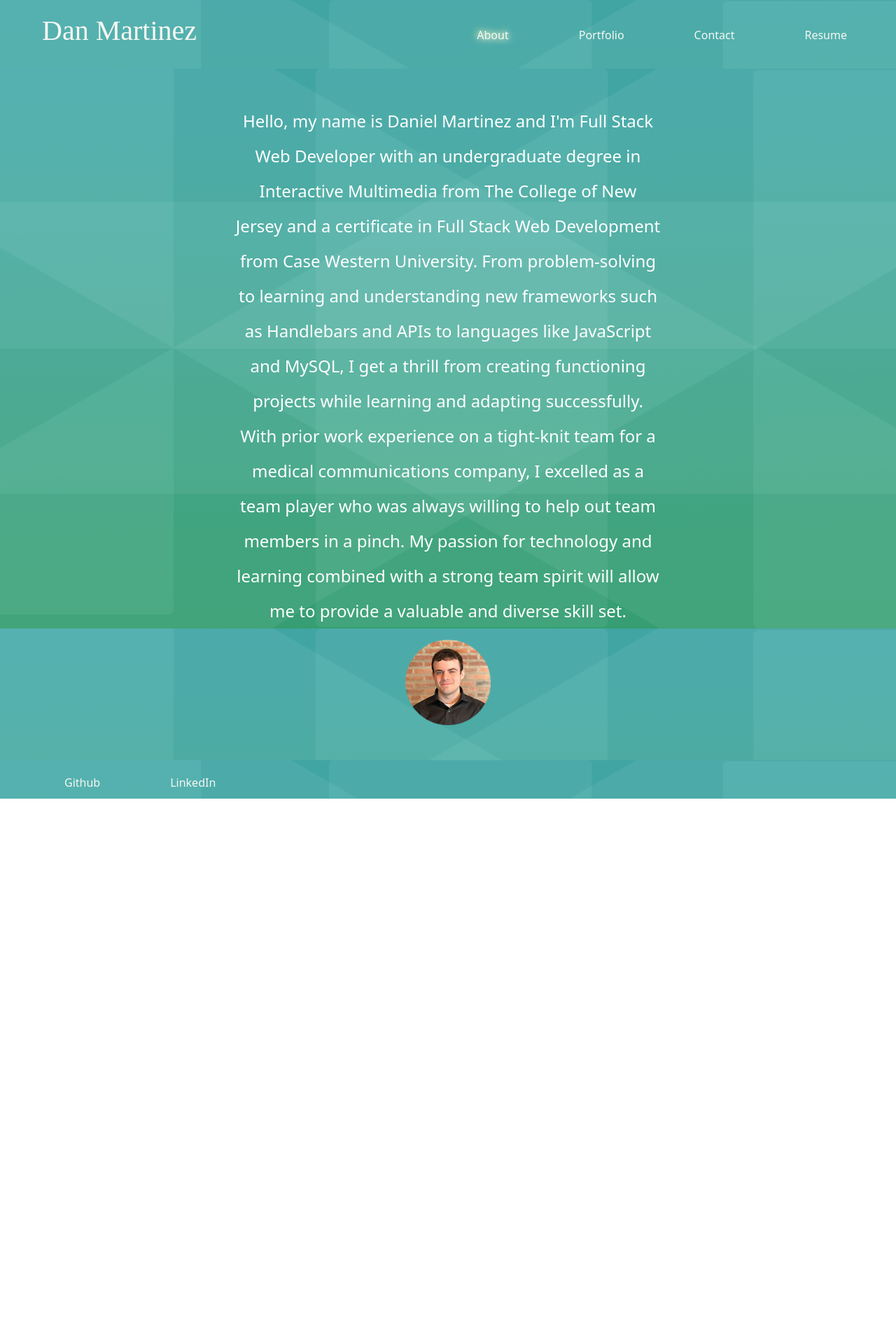
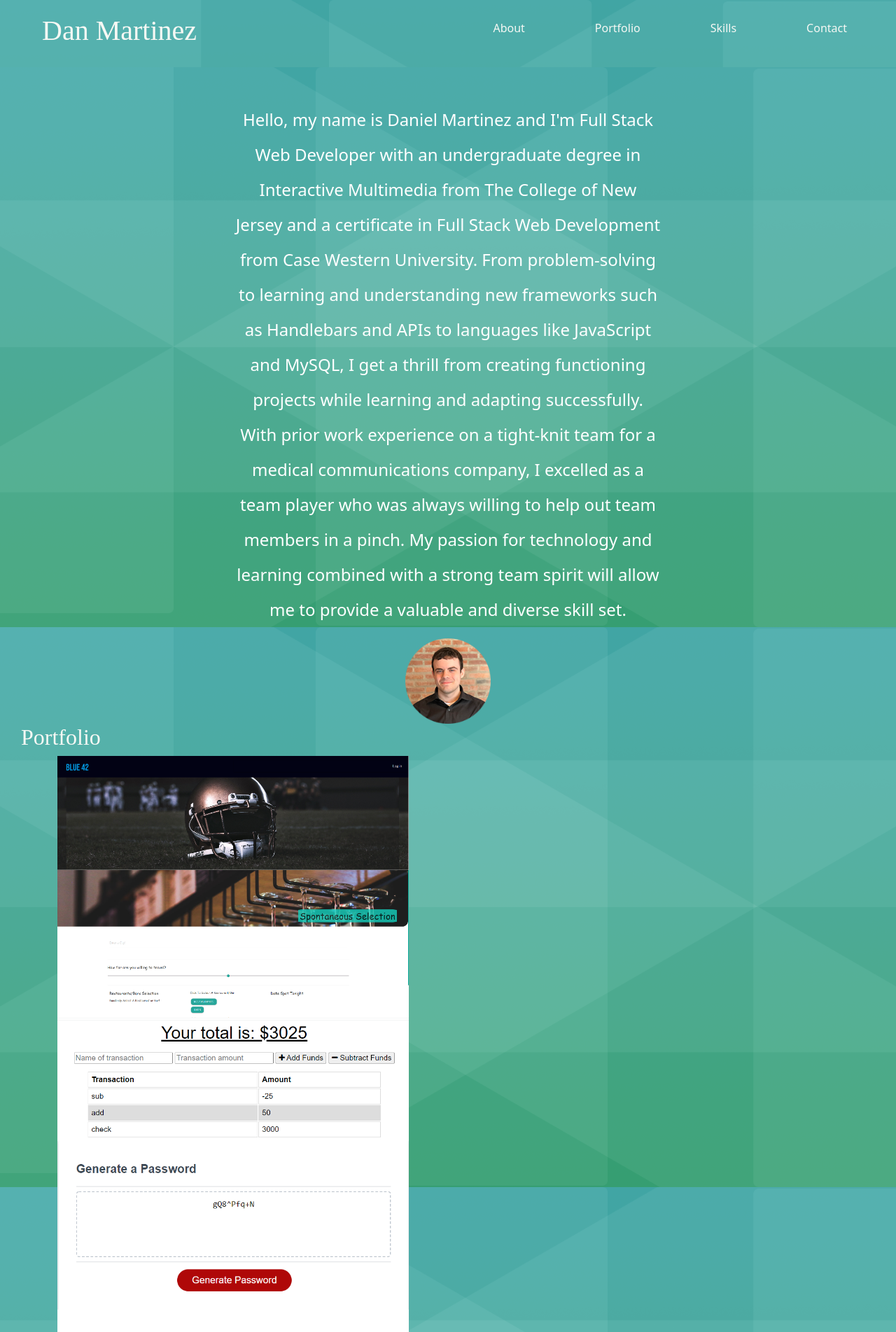
Before and after one commit to DanM1996/my-portfolio, a React (Create React App) app: page / in a window 1280 px wide. Shown: the top 1903 px of the page at 70% size. Before the commit the page ends 1141 px from the top, so only its background shows below. Built offline with nearby package versions, Linux system fonts and the light colour scheme.

Commit message:
made the app 1 page, navigation works with react-scroll

```diff
--- a/package.json
+++ b/package.json
@@ -12,6 +12,7 @@
     "react-bootstrap": "^2.0.0-rc.0",
     "react-dom": "^17.0.2",
     "react-scripts": "4.0.3",
+    "react-scroll": "^1.8.4",
     "web-vitals": "^1.1.2"
   },
   "scripts": {
--- a/src/App.js
+++ b/src/App.js
@@ -1,5 +1,9 @@
 import React, { useState } from 'react';
 import Nav from './components/Nav';
+import About from './components/About';
+import Portfolio from './components/Portfolio';
+import Resume from './components/Resume';
+import Contact from './components/Contact';
 import Pages from './components/Pages';
 import Footer from './components/Footer';
 // import './App.css';
@@ -35,7 +39,11 @@ function App() {
       setCurrentPage={setCurrentPage}
       ></Nav>
       <main>
-        <Pages currentPage={currentPage}></Pages>
+        {/* <Pages currentPage={currentPage}></Pages> */}
+        <About />
+        <Portfolio />
+        <Resume />
+        <Contact />
       </main>
       <Footer />
     </div>
--- a/src/components/About/index.js
+++ b/src/components/About/index.js
@@ -4,7 +4,7 @@ import headshot from '../../assets/images/Headshot.png';
 function About(){
     return (
         <>
-        <div>
+        <div id="about">
             <p className="about-me">
             Hello, my name is Daniel Martinez and I'm Full Stack Web Developer with an undergraduate degree in Interactive Multimedia from The College of New Jersey and a certificate in
             Full Stack Web Development from Case Western University. From problem-solving to learning and understanding new frameworks such as
--- a/src/components/Contact/index.js
+++ b/src/components/Contact/index.js
@@ -32,7 +32,7 @@ function Contact() {
     }
     return (
         <>
-            <section>
+            <div id="contact">
                 <h2 className="text-format">Contact Form</h2>
                 <Form id="contactForm" onSubmit={runSubmit}>
                     <Form.Group className="mb-3" controlId="formBasicName">
@@ -56,7 +56,7 @@ function Contact() {
                         <button type="submit" className="submit-btn">Submit</button>
                     </div>
                 </Form>
-            </section>
+            </div>
         </>
     )
 }
--- a/src/components/Nav/index.js
+++ b/src/components/Nav/index.js
@@ -1,11 +1,8 @@
 import React, { useEffect } from 'react';
-
+import { Link, Button, Element, Events, animateScroll as scroll, scrollSpy, scroller } from 'react-scroll';
 
 function Nav(props) {
     const { pages = [], setCurrentPage, currentPage } = props;
-    // function loadComponent() {
-    //     console.log(currentPage.name);
-    // }
 
     // useEffect function triggers everytime currentPage changes (category value) and changes the document title to mirror the page we're on
     useEffect(() => {
@@ -19,11 +16,15 @@ function Nav(props) {
             </h1>
             <nav>
             <ul className="flex-row nav-items">
-                {pages.map(navItem => (
+                {/* {pages.map(navItem => (
                     <li className={`li-spacing text-format ${currentPage.name === navItem.name && 'navActive'}`} key={navItem.id}>
                        <span className="" onClick={() => { setCurrentPage(navItem) }}>{navItem.name}</span>
                     </li>
-                ))}
+                ))} */}
+                <li><Link activeClass="active" className="about li-spacing text-format" to="about" spy={true} smooth={true} duration={500}>About</Link></li>
+                <li><Link activeClass="active" className="projects li-spacing text-format" to="projects" spy={true} smooth={true} duration={500}>Portfolio</Link></li>
+                <li><Link activeClass="active" className="skills li-spacing text-format" to="skills" spy={true} smooth={true} duration={500}>Skills</Link></li>
+                <li><Link activeClass="active" className="contact li-spacing text-format" to="contact" spy={true} smooth={true} duration={500}>Contact</Link></li>
             </ul>
         </nav>
         </header>
--- a/src/components/Portfolio/index.js
+++ b/src/components/Portfolio/index.js
@@ -1,7 +1,6 @@
-import React, { useState, useEffect } from 'react';
+import React from 'react';
 import Container from 'react-bootstrap/Container';
 import Row from 'react-bootstrap/Row';
-import Col from 'react-bootstrap/Col';
 import portfolioItems from './portfolio.json';
 import PortfolioCard from '../Projects';
 
@@ -21,6 +20,7 @@ function Portfolio() {
     }
     return (
         <>
+        <div id="projects">
             <h2 class="text-format portfolio-title">Portfolio</h2>
             <Container>
                 <Row>
@@ -29,112 +29,9 @@ function Portfolio() {
                     </div>
                 </Row>
             </Container>
+            </div>
         </>
 
     )
 }
-
-// class Portfolio extends Component {
-//     state = {
-//         portfolioItems
-//     };
-//     addProject = (id) => {
-//         // this is referring back to the json object, state is saying we're manipulating state through projects
-//         // projects.id !== id is removing any duplicate projects
-//         const projects = this.state.portfolioItems.filter(project => project.id !== id);
-//         this.setState({ portfolioItems });
-//     }
-//     render() {
-//     return (
-//         <>
-//             <h2 class="text-format portfolio-title">Portfolio</h2>
-//             <Container>
-//                 <Row xs={12} md={6}>
-//                     <Col className="hvr-grow">
-//                         {this.state.portfolioItems.map(project => (
-//                             <PortfolioCard
-//                             addProject={this.addProject}
-//                             id={project.id}
-//                             key={project.id}
-//                             name={project.name}
-//                             image={project.image}
-//                             link={project.link}
-//                             repo={project.repo}
-//                             />
-//                         ))}
-//                     </Col>
-//                 </Row>
-//             </Container>
-//             {/* <Container>
-//                 <Row xs={12} lg={8}>
-//                     <Col className="hvr-grow">
-//                         <div className="storage">
-//                             <img src={image1} alt="Blue 42" class="image" />
-//                             <div className="overlay">
-//                                 <div className="text">
-//                                     <a href="https://secret-everglades-56686.herokuapp.com/" target="_blank">Blue 42</a> <br />
-//                                     <a href="https://github.com/DanM1996/blue-42" target="_blank">Repo</a>
-//                                 </div>
-//                             </div>
-//                         </div>
-//                     </Col>
-//                     <Col className="storage hvr-grow">
-//                         <img src={image2} alt="Spontaneous Selection" class="image" />
-//                         <div className="overlay">
-//                             <div className="text">
-//                                 <a href="https://danm1996.github.io/spontaneous-selection/" target="_blank">Spontaneous Selection</a> <br />
-//                                 <a href="https://github.com/DanM1996/spontaneous-selection" target="_blank">Repo</a>
-//                             </div>
-//                         </div>
-//                     </Col>
-//                 </Row>
-//                 <Row xs={12} lg={8}>
-//                     <Col className="hvr-grow">
-//                         <div className="storage">
-//                             <img src={image3} alt="Budget Tracker" class="image" />
-//                             <div className="overlay">
-//                                 <div className="text">
-//                                     <a href="https://tranquil-eyrie-77020.herokuapp.com/" target="_blank">Budget Tracker</a> <br />
-//                                     <a href="https://github.com/DanM1996/budget-tracker" target="_blank">Repo</a>
-//                                 </div>
-//                             </div>
-//                         </div>
-//                     </Col>
-//                     <Col className="storage hvr-grow">
-//                         <img src={image4} alt="Password Generator" class="image" />
-//                         <div className="overlay">
-//                             <div className="text">
-//                                 <a href="https://danm1996.github.io/password-generator/Develop/" target="_blank">Password Generator</a> <br />
-//                                 <a href="https://github.com/DanM1996/password-generator" target="_blank">Repo</a>
-//                             </div>
-//                         </div>
-//                     </Col>
-//                 </Row>
-//                 <Row xs={12} lg={8}>
-//                     <Col className="hvr-grow">
-//                         <div className="storage">
-//                             <img src={image5} alt="Work Day Scheduler" class="image" />
-//                             <div className="overlay">
-//                                 <div className="text">
-//                                     <a href="https://danm1996.github.io/work-day-scheduler/" target="_blank">Work Day Scheduler</a> <br />
-//                                     <a href="https://github.com/DanM1996/work-day-scheduler" target="_blank">Repo</a>
-//                                 </div>
-//                             </div>
-//                         </div>
-//                     </Col>
-//                     <Col className="storage hvr-grow">
-//                         <img src={image6} alt="Note Taker" class="image" />
-//                         <div className="overlay">
-//                             <div className="text">
-//                                 <a href="https://peaceful-lowlands-37017.herokuapp.com/" target="_blank">Note Taker</a> <br />
-//                                 <a href="https://github.com/DanM1996/note-taker" target="_blank">Repo</a>
-//                             </div>
-//                         </div>
-//                     </Col>
-//                 </Row>
-//             </Container> */}
-//         </>
-//     )
-// }
-// }
 export default Portfolio;
--- a/src/components/Resume/index.js
+++ b/src/components/Resume/index.js
@@ -4,6 +4,7 @@ import resume from '../../assets/images/Daniel Martinez Resume.pdf';
 function Resume() {
     return (
         <>
+        <div id="skills">
             <a href={resume} download="resume" className="resume">Download my resume</a>
             <h2 className="skills">Skills</h2>
             <h3>Front-end Proficiencies</h3>
@@ -23,6 +24,7 @@ function Resume() {
                 <li className="li-text">MongoDB/Mongoose</li>
                 <li className="li-text">APIs</li>
             </ul>
+            </div>
         </>
     )
 }
--- a/src/index.css
+++ b/src/index.css
@@ -55,6 +55,10 @@ header, footer {
   margin-right: 50px;
   margin-top: 10px;
   list-style: none;
+}
+li, li a {
+  list-style-type: none;
+  text-decoration: none;
 }
 a {
   text-decoration: none;
```
Also changed, not shown: 1 other file (tests, documents, lock files or other folders).
